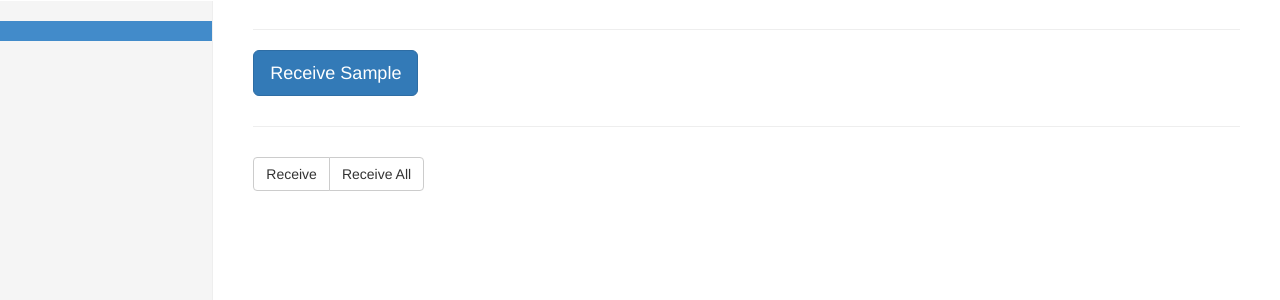
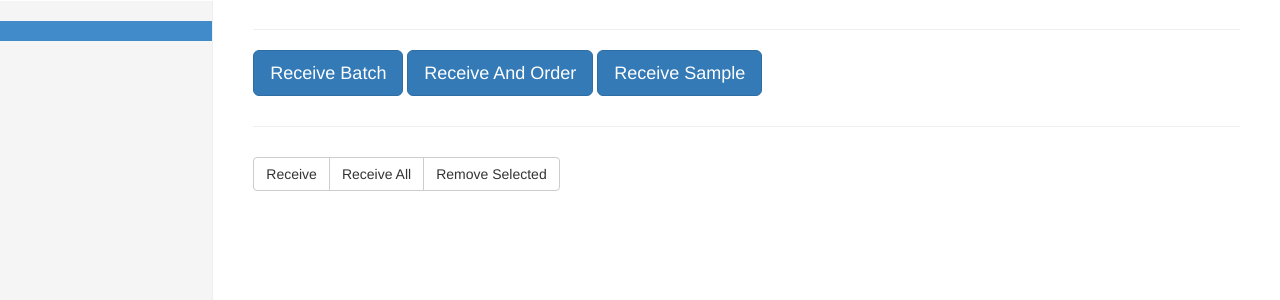
Before and after one commit to botswana-harvard/getresults-receive, a Django app: template getresults_receive/templates/receive.html in a window 1280 px wide. Shown: the part 50-350 px from the top of the page. Run offline with Django 3.2, Linux system fonts and the light colour scheme; the template is opened without the code that fills it, so the values that code supplies are empty; some libraries are stand-ins or nearby versions.

Commit message:
initial look

```diff
--- a/getresults_receive/templates/receive.html
+++ b/getresults_receive/templates/receive.html
@@ -3,6 +3,12 @@
 {% block section_headers%}
     <!-- Button trigger modal -->
 	<button type="button" class="btn btn-primary btn-lg" data-toggle="modal" data-target="#receiveModal">
+	  Receive Batch
+	</button>
+	<button type="button" class="btn btn-primary btn-lg" data-toggle="modal" data-target="#">
+	  Receive And Order
+	</button>
+	<button type="button" class="btn btn-primary btn-lg" data-toggle="modal" data-target="#">
 	  Receive Sample
 	</button>
 
@@ -78,5 +84,7 @@
       </button>
       <button class="btn btn-default" id="receive_all"> Receive All
       </button>
+      <button class="btn btn-default" id="remove"> Remove Selected
+      </button>
     </div>
 {% endblock %}
--- a/getresults_receive/views/receive_view.py
+++ b/getresults_receive/views/receive_view.py
@@ -17,7 +17,7 @@ class ReceiveView(TemplateView):
             sections_head='Received',
             sections=self.sections(),
             title="Receive",
-            header=['Patient Identifier', 'Receive Identifier', 'Collection Datetime', 'Receive Datetime', 'Receive'],
+            header=['Patient Identifier', 'Receive Identifier', 'Collection Datetime', 'Receive Datetime', ''],
             labels={'Add': 'Receive new samples', 'View': 'View Received samples', 'Remove': 'Remove received samples'},
             header_count=3,
             received=self.received(),
```
Also changed, not shown: getresults_receive/templates/receive_batch.html (added).
